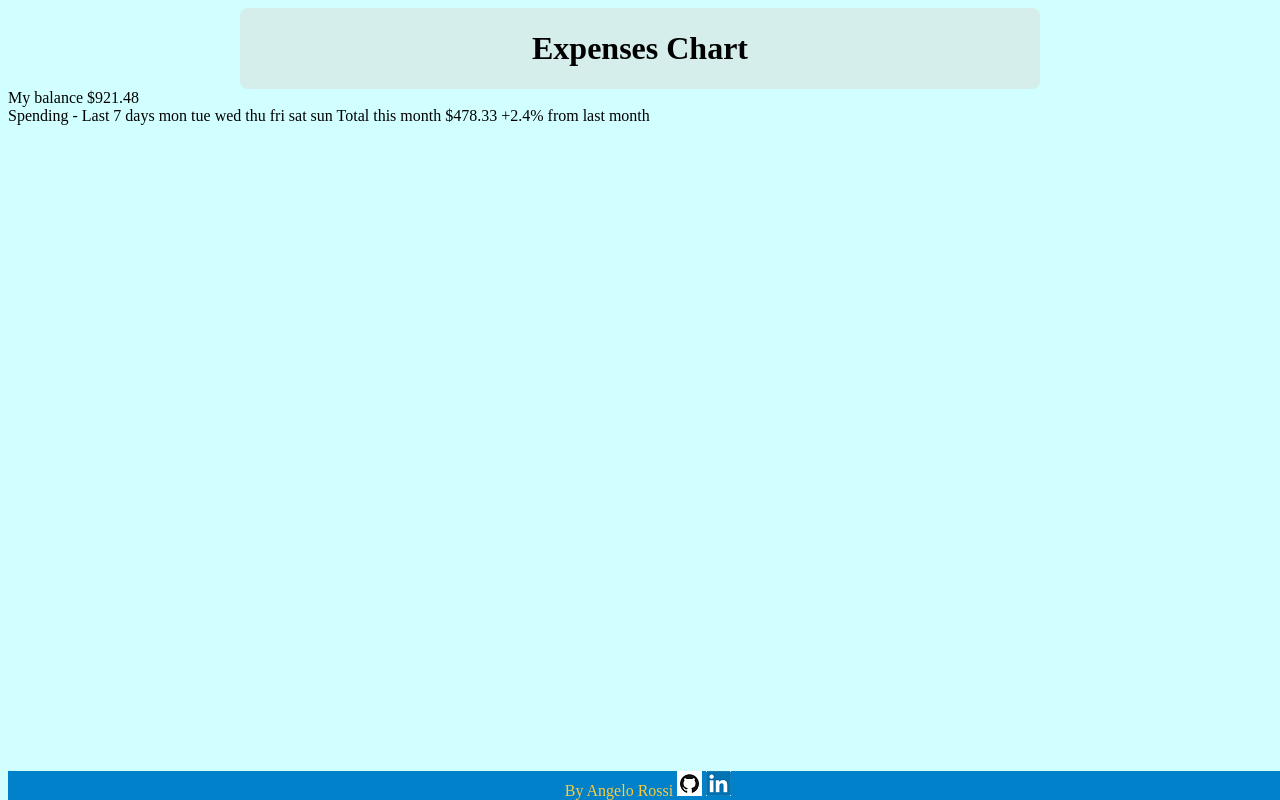
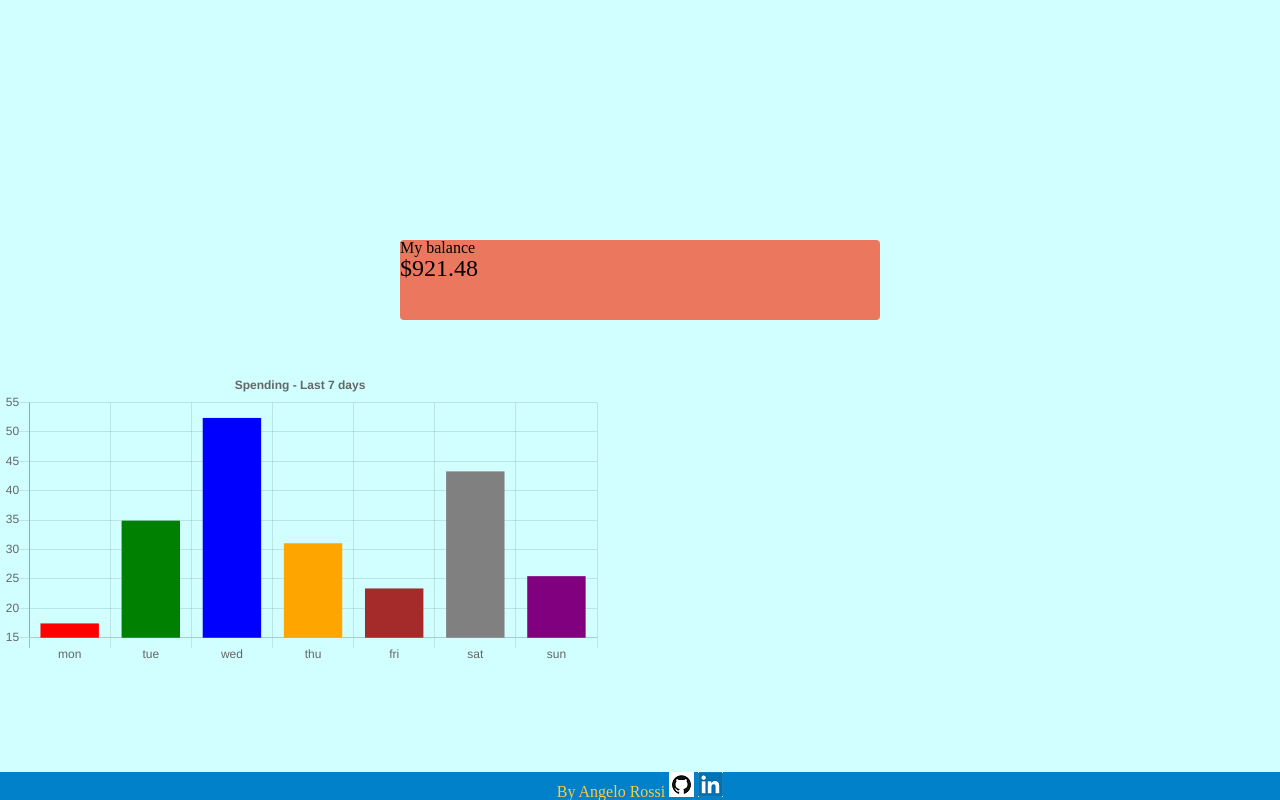
Before and after one commit to AngeloCRossi/expenses_chart, a plain HTML site: page index.html in a window 1280 px wide. Drawn offline with nearby package versions, Linux system fonts and the light colour scheme.

Commit message:
arranging elements

```diff
--- /dev/null
+++ b/css/reset.css
@@ -0,0 +1,48 @@
+/* http://meyerweb.com/eric/tools/css/reset/
+   v2.0 | 20110126
+   License: none (public domain)
+*/
+
+html, body, div, span, applet, object, iframe,
+h1, h2, h3, h4, h5, h6, p, blockquote, pre,
+a, abbr, acronym, address, big, cite, code,
+del, dfn, em, img, ins, kbd, q, s, samp,
+small, strike, strong, sub, sup, tt, var,
+b, u, i, center,
+dl, dt, dd, ol, ul, li,
+fieldset, form, label, legend,
+table, caption, tbody, tfoot, thead, tr, th, td,
+article, aside, canvas, details, embed,
+figure, figcaption, footer, header, hgroup,
+menu, nav, output, ruby, section, summary,
+time, mark, audio, video {
+	margin: 0;
+	padding: 0;
+	border: 0;
+	font-size: 100%;
+	font: inherit;
+	vertical-align: baseline;
+}
+/* HTML5 display-role reset for older browsers */
+article, aside, details, figcaption, figure,
+footer, header, hgroup, menu, nav, section {
+	display: block;
+}
+body {
+	line-height: 1;
+}
+ol, ul {
+	list-style: none;
+}
+blockquote, q {
+	quotes: none;
+}
+blockquote:before, blockquote:after,
+q:before, q:after {
+	content: '';
+	content: none;
+}
+table {
+	border-collapse: collapse;
+	border-spacing: 0;
+}
--- a/css/style.css
+++ b/css/style.css
@@ -1,14 +1,24 @@
-#page_header {
-    background-color: #ff1a0014;
-    width: 50em;
-    text-align: center;
-    margin: auto;
-    border-radius: 0.5em;
-    padding: 0.03em;
+body {
+    align-items: center;
+    background-color: #00ffff2e;
 }
 
-body {
-    background-color: #00ffff2e;
+#expenses_chart {
+    background-color: hsl(10, 79%, 65%);
+    /* text-align: center; */
+    margin-bottom: 3em;
+    margin-top: 15em;
+    margin-inline: 25em;
+    border-radius: 4px;
+    height: 5em;
+}
+
+#chartBalance {
+    font-size: 1em;
+}
+
+#chartValue {
+    font-size: 1.5em;
 }
 
 footer {
--- a/index.html
+++ b/index.html
@@ -2,37 +2,50 @@
 <html lang="pt-br">
     <head>
         <meta charset="UTF-8">
-    <meta name="viewport" content="width=device-width, initial-scale=1.0"> <!-- displays site properly based on user's device -->
+        <meta http-equiv="X-UA-Compatible" content="IE=edge">
+        <meta name="viewport" content="width=device-width, initial-scale=1.0">
 
+        <link rel="stylesheet" href="css/reset.css">
         <link rel="stylesheet" href="css/style.css">
 
+        <script src="https://cdnjs.cloudflare.com/ajax/libs/Chart.js/2.5.0/Chart.min.js"></script>
+        <script src="js/scripts.js"></script>
 
         <title>Expenses Chart</title>
+    </head>
+    <body>
+        <main>
 
-  </head>
+            <div  id="expenses_chart">
+                <p id="chartBalance">My balance</p>
+                <p id="chartValue">$921.48</p>
+            </div>
 
-  <body>
-    <header class="page_header" id="page_header"><h1>Expenses Chart</h1></header>
-    <main>
-      <div id="expenses_header">
-        My balance
-        $921.48
-      </div>
-      Spending - Last 7 days
+            <canvas id="myChart" style="width:100%;max-width:600px"></canvas>
 
-      mon
-      tue
-      wed
-      thu
-      fri
-      sat
-      sun
+            <script>
+                var xValues = ["mon", "tue", "wed", "thu", "fri", "sat", "sun"];
+                var yValues = [17.45, 34.91, 52.36, 31.07, 23.39, 43.28, 25.48];
+                var barColors = ["red", "green","blue","orange","brown", "grey", "purple"];
 
-      Total this month
-      $478.33
-
-      +2.4%
-      from last month
+                new Chart("myChart", {
+                type: "bar",
+                data: {
+                    labels: xValues,
+                    datasets: [{
+                    backgroundColor: barColors,
+                    data: yValues
+                    }]
+                },
+                options: {
+                    legend: {display: false},
+                    title: {
+                    display: true,
+                    text: "Spending - Last 7 days"
+                    }
+                }
+                });
+            </script>
         </main>
     </body>
 
@@ -43,4 +56,5 @@
             <a href="https://www.linkedin.com/in/angelo-rossi-%E0%AE%83/" target="_blank"><img class="logo_contato" src="images/LinkedIn_logo_initials.png"></a>
         </div>
     </footer>
+
 </html>
```
Also changed, not shown: js/scripts.js (added). Lines whose indentation alone changed are shown as unchanged.
